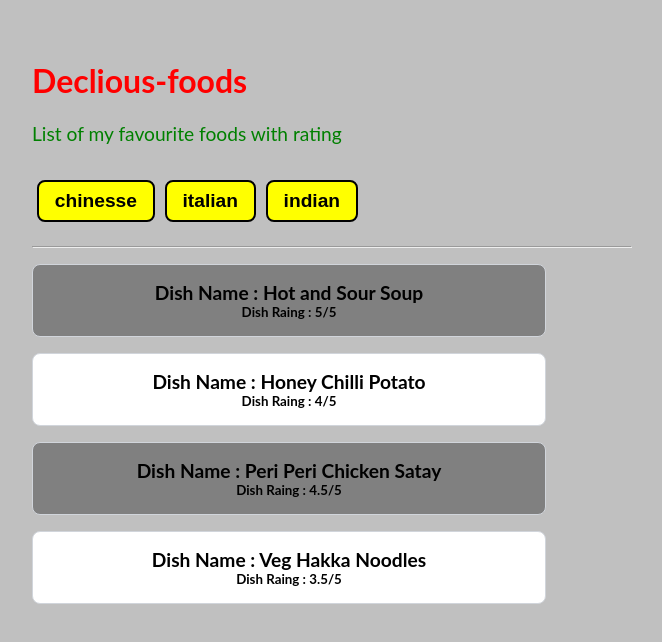
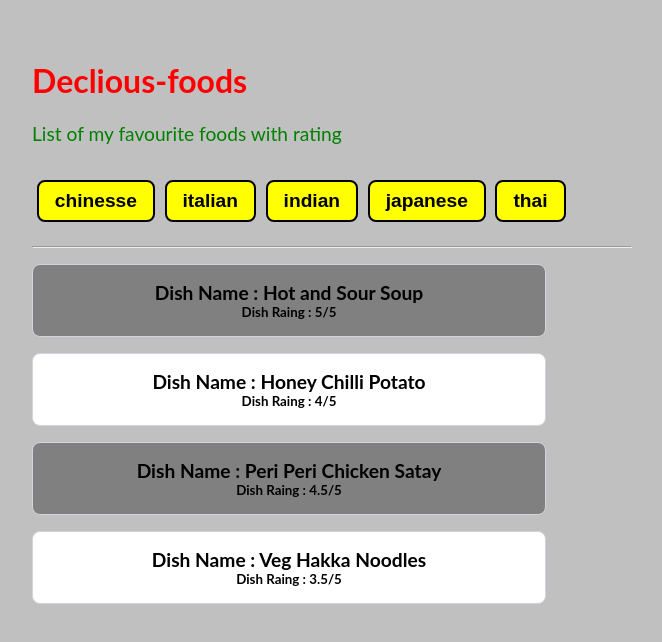
Before and after one commit to manishrajmishra/Types-of-food-with-ratings, a React (Create React App) app: page / in a window 1280 px wide. Shown: the top 642 px of the page, without its empty margins (308-970 px from the left). Built offline with nearby package versions, Linux system fonts and the light colour scheme.

Commit message:
updated the data of food in foodDB

```diff
--- a/src/App.js
+++ b/src/App.js
@@ -19,6 +19,18 @@ const foodDB = {
     { name: "Tandoori Chicken", rating: "5/5" },
     { name: "Malai Kofta", rating: "5/5" },
     { name: "Chole (Chickpea Curry)", rating: "4/5" }
+  ],
+  japanese: [
+    { name: "Sushi", rating: "4.5/5" },
+    { name: "Tofu", rating: "3.5/5" },
+    { name: "Yakitori", rating: "4/5" },
+    { name: "Ramen", rating: "3.5/5" }
+  ],
+  thai: [
+    { name: "Tom Yum Goong (Spicy Shrimp Soup)", rating: "4/5" },
+    { name: "Som Tam (Spicy Green Papaya Salad)", rating: "3.5/5" },
+    { name: "Yam Talay (Spicy Seafood Salad)", rating: "4.5/5" },
+    { name: "Pad Thai (Thai Style Fried Noodles)", rating: "3.5/5" }
   ]
 };
 
```
